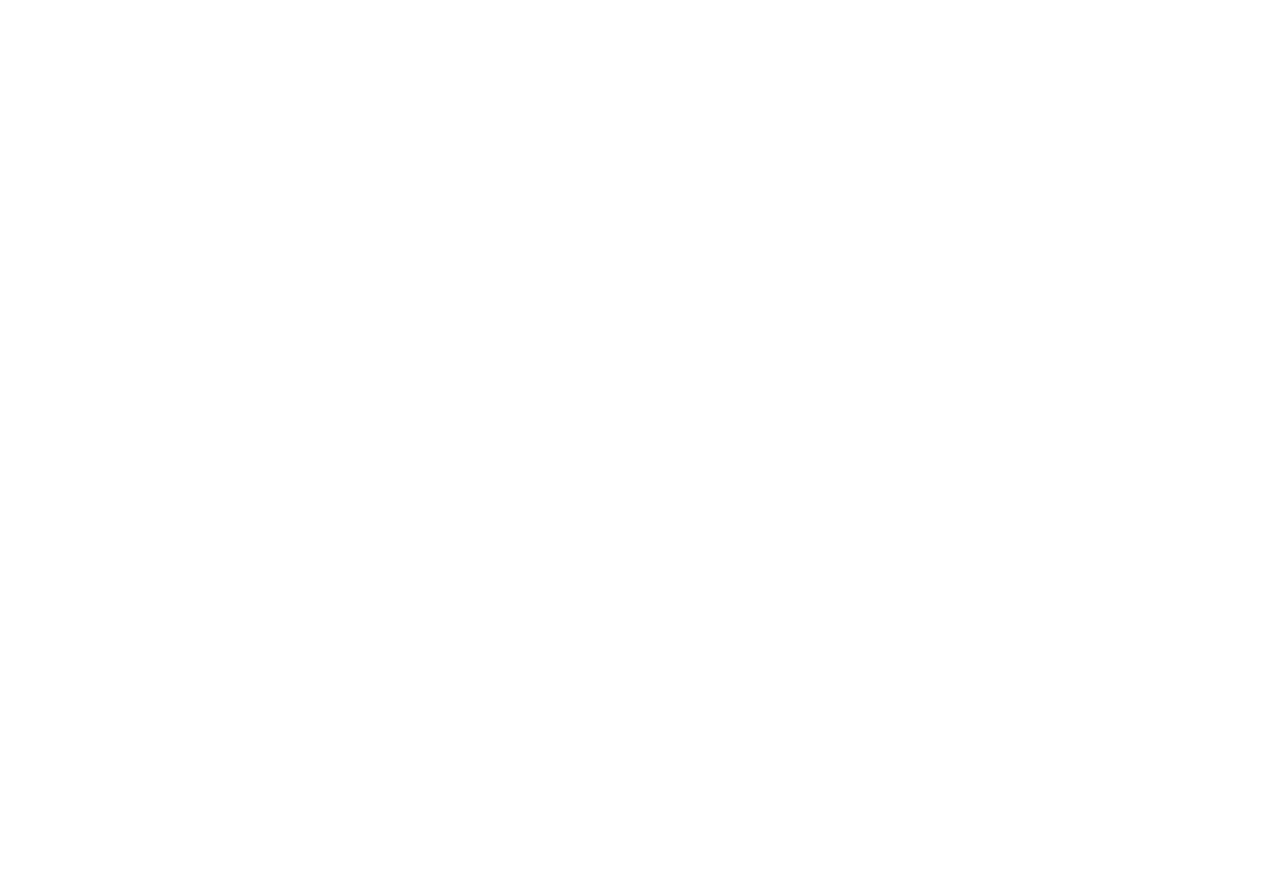
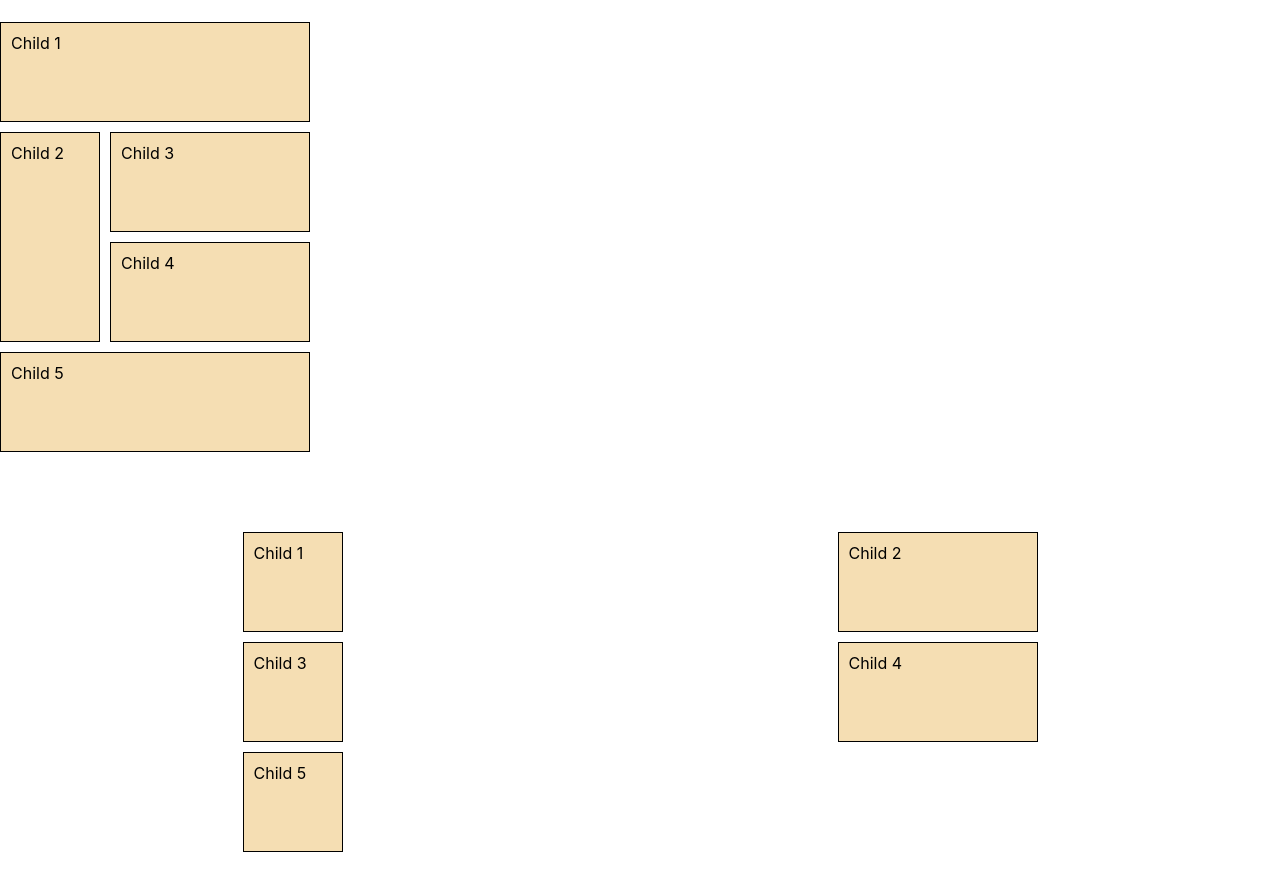
Before and after one commit to janitha000/common-site, a React (Create React App) app in the folder front-end/common/: page /css in a window 1280 px wide. Shown: the part 920-1810 px from the top of the page. Before the commit the page ends 902 px from the top, so only its background shows below. Built offline with nearby package versions, Linux system fonts and the light colour scheme.

Commit message:
css grid examples

```diff
--- a/front-end/common/src/CSSTricks/CSSTricks.css
+++ b/front-end/common/src/CSSTricks/CSSTricks.css
@@ -118,3 +118,52 @@
 .child-3{
     background-color: grey;
 }
+
+.grid-container{
+    margin-top: 40px;
+    display: grid;
+    grid-template-columns: 100px 200px;
+    grid-auto-rows: minmax(100px, auto);
+    grid-gap: 10px;
+}
+
+.grid-container > div{
+    background-color: wheat;
+    border: 1px solid black;
+    padding: 10px 10px;
+}
+
+.grid-1{
+    grid-column: 1 / -1;
+}
+
+.grid-2{
+    grid-row-start: 2;
+    grid-row-end: 4;
+}
+
+.grid-3{
+    grid-row: span 1;
+}
+
+.grid-5{
+    grid-column: span 2;
+}
+
+
+.grid-container2{
+    margin-top: 40px;
+    display: grid;
+    grid-template-columns: 100px 200px;
+    grid-auto-rows: minmax(100px, auto);
+    grid-gap: 10px;
+    justify-content: space-around;
+    align-content: center;
+    height: 50vh;
+}
+
+.grid-container2 > div{
+    background-color: wheat;
+    border: 1px solid black;
+    padding: 10px 10px;
+}
--- a/front-end/common/src/CSSTricks/CSSTricks.js
+++ b/front-end/common/src/CSSTricks/CSSTricks.js
@@ -51,6 +51,22 @@
                 </div>
 
             </div>
+
+            <div className="grid-container" >
+                <div className="grid-1">Child 1</div>
+                <div className="grid-2">Child 2</div>
+                <div className="grid-3">Child 3</div>
+                <div className="grid-4">Child 4</div>
+                <div className="grid-5">Child 5</div>
+            </div>
+
+            <div className="grid-container2" >
+                <div className="grid-12">Child 1</div>
+                <div className="grid-22">Child 2</div>
+                <div className="grid-32">Child 3</div>
+                <div className="grid-42">Child 4</div>
+                <div className="grid-52">Child 5</div>
+            </div>
         </>
     )
 }
```
